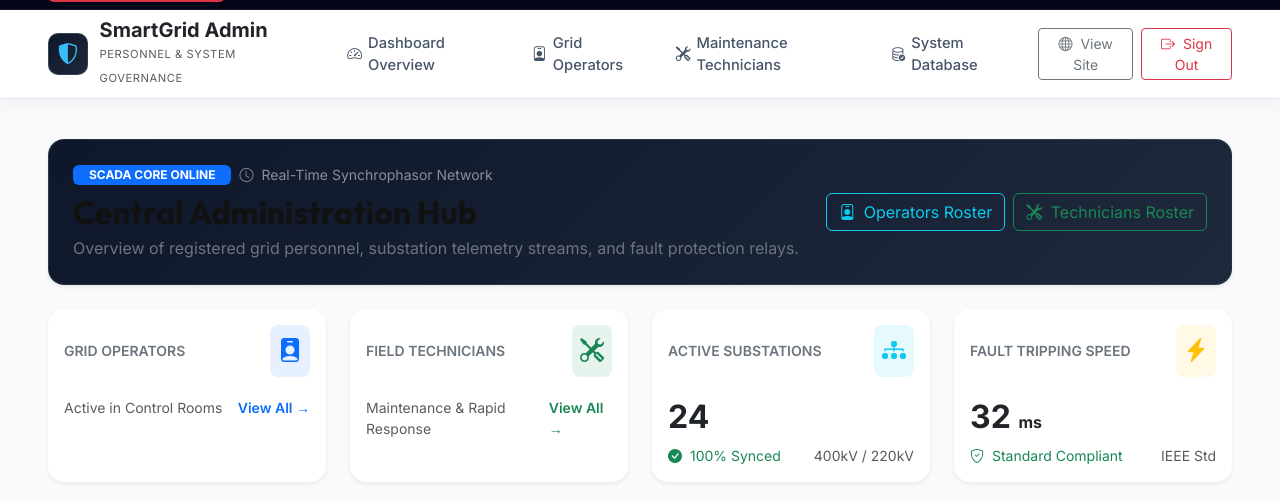
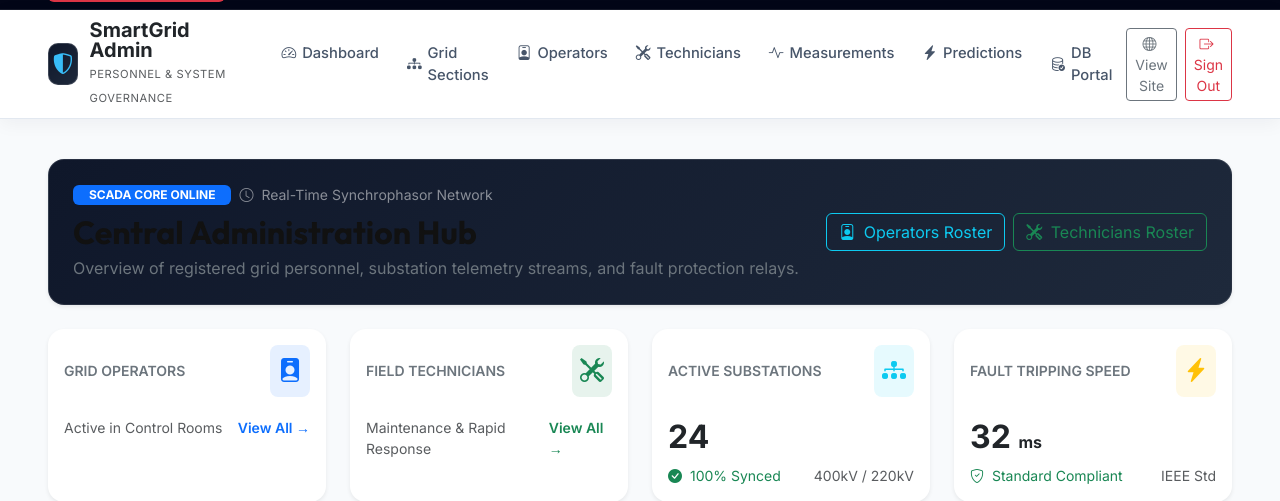
Before and after one commit to VishnuSuresh0204/Smart-Grid-Fault-Detection-System, a Django app: template templates/ADMIN/home.html in a window 1280 px wide. Shown: the part 23-524 px from the top of the page. Run offline with Django 5.2, Linux system fonts and the light colour scheme; the template is opened without the code that fills it, so the values that code supplies are empty; some libraries are stand-ins or nearby versions.

Commit message:
Update templates/ADMIN/commen.html

```diff
--- a/templates/ADMIN/commen.html
+++ b/templates/ADMIN/commen.html
@@ -171,22 +171,37 @@
         <ul class="navbar-nav me-auto ms-lg-4">
           <li class="nav-item">
             <a class="admin-nav-link" href="/admin_home">
-              <i class="bi bi-speedometer2"></i> Dashboard Overview
+              <i class="bi bi-speedometer2"></i> Dashboard
+            </a>
+          </li>
+          <li class="nav-item">
+            <a class="admin-nav-link" href="/manage_grid_sections">
+              <i class="bi bi-diagram-3-fill"></i> Grid Sections
             </a>
           </li>
           <li class="nav-item">
             <a class="admin-nav-link" href="/view_operators">
-              <i class="bi bi-person-badge"></i> Grid Operators
+              <i class="bi bi-person-badge"></i> Operators
             </a>
           </li>
           <li class="nav-item">
             <a class="admin-nav-link" href="/view_technicians">
-              <i class="bi bi-tools"></i> Maintenance Technicians
+              <i class="bi bi-tools"></i> Technicians
+            </a>
+          </li>
+          <li class="nav-item">
+            <a class="admin-nav-link" href="/measurement_history">
+              <i class="bi bi-activity"></i> Measurements
+            </a>
+          </li>
+          <li class="nav-item">
+            <a class="admin-nav-link" href="/prediction_history">
+              <i class="bi bi-lightning-charge-fill"></i> Predictions
             </a>
           </li>
           <li class="nav-item">
             <a class="admin-nav-link" href="/admin/" target="_blank">
-              <i class="bi bi-database-check"></i> System Database
+              <i class="bi bi-database-check"></i> DB Portal
             </a>
           </li>
         </ul>
```
